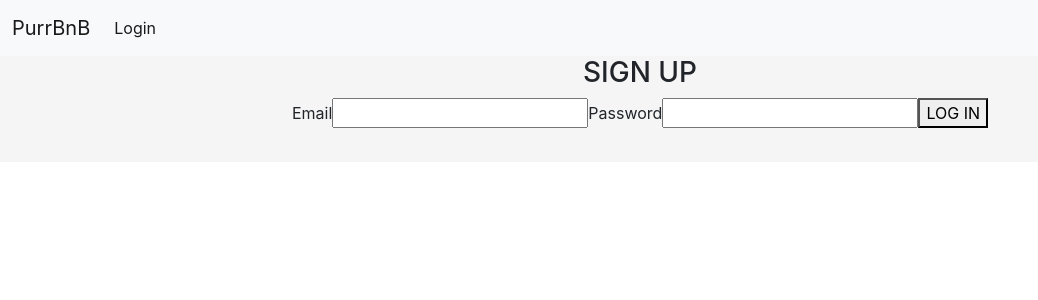
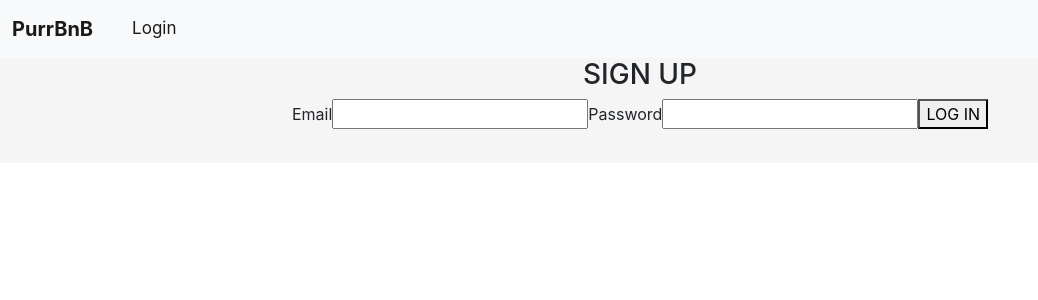
Before and after one commit to Bereket-U/purrbnb, a React (Create React App) app: page / in a window 1280 px wide. Shown: the top 300 px of the page, without its empty margins (0-1038 px from the left). Built offline with nearby package versions, Linux system fonts and the light colour scheme.

Commit message:
hover effect menu links

```diff
--- a/src/App.js
+++ b/src/App.js
@@ -1,4 +1,4 @@
-import React, { Component, useState, useEffect } from "react";
+import React, { useState, useEffect } from "react";
 import "./App.css";
 import { Route, Routes, useNavigate } from "react-router-dom";
 import HomePage from "./pages/HomePage/HomePage";
--- /dev/null
+++ b/src/components/Menu/Menu.css
@@ -0,0 +1,19 @@
+.nav-item {
+    font-size: 17px;
+    transition: font-weight 0.1s;
+    transition-timing-function: linear;
+    padding: 0 15px 0 15px;
+
+}
+
+
+.nav-item:hover {
+    font-size: 17px;
+    font-weight: 800;
+
+}
+
+.navbar-brand {
+    font-weight: bold;
+
+}
--- a/src/components/Menu/Menu.jsx
+++ b/src/components/Menu/Menu.jsx
@@ -1,6 +1,7 @@
 import { Link } from "react-router-dom";
 import React from "react";
 import Search from "../Search/Search";
+import './Menu.css';
 
 export default function Menu(props) {
   return (
```
